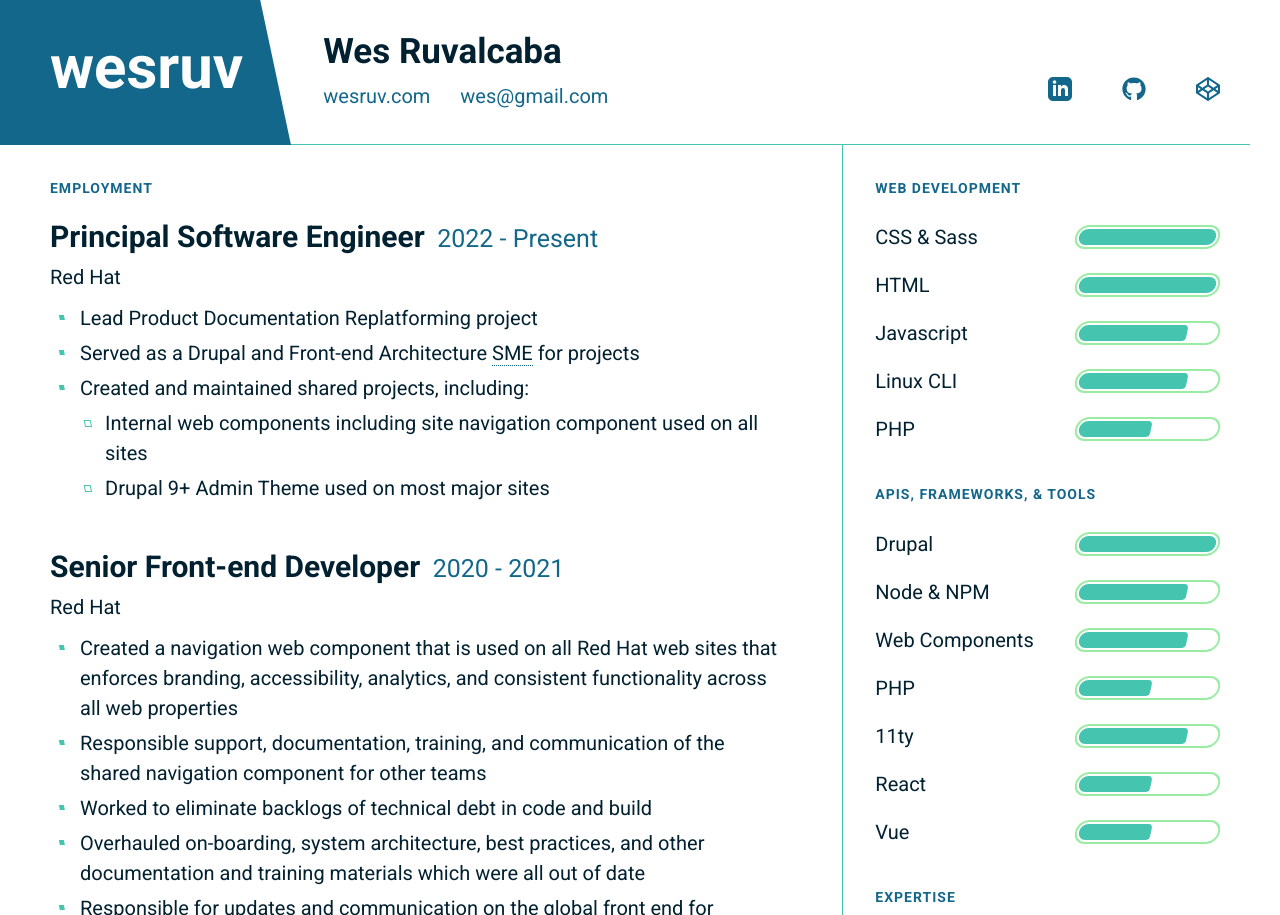
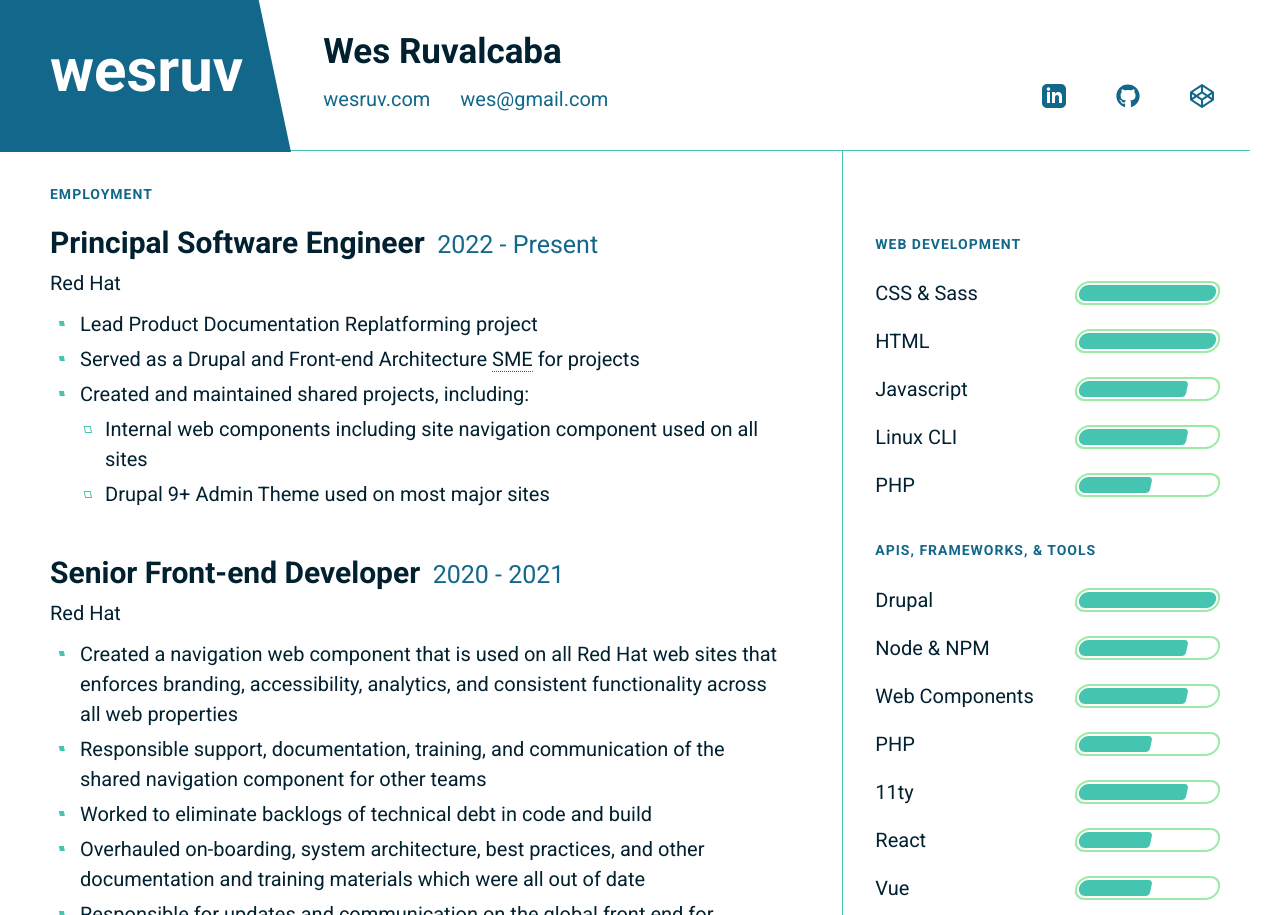
Before and after one commit to wesruv/resume, a website: page index.html in a window 1280 px wide. Shown: the top 915 px of the page. Drawn offline with Linux system fonts and the light colour scheme.

Commit message:
Made layout responsive and Improved styles

```diff
--- a/css/main.css
+++ b/css/main.css
@@ -28,7 +28,7 @@
 }
 
 :focus {
-  outline: 2px dotted var(--accent, #87d8f0);
+  outline: 3px dotted var(--accent, #87d8f0);
 }
 
 ::-moz-selection {
@@ -48,7 +48,7 @@
 
 a:hover,
 a:focus {
-  text-decoration: underline;
+  box-shadow: inset 0 -1px 0 0 var(--accent--light);
 }
 
 abbr[title] {
@@ -74,24 +74,21 @@
  * Resume styles
  */
 .resume-wrapper {
-  display: grid;
-  grid-template-columns: repeat(3, minmax(0, 1fr));
+}
+/* @media (min-width: 900px) {
+  .resume-wrapper {
+    grid-template-columns: repeat(2, minmax(0, 1fr));
+  }
+} */
+@media (min-width: 1200px) {
+  .resume-wrapper {
+    display: grid;
+    grid-template-columns: repeat(3, minmax(0, 1fr));
+  }
 }
 
 .resume-wrapper {
   align-items: start;
-}
-
-/* Section headings */
-.resume-wrapper__content h2,
-.resume-wrapper__sidebar h3{
-  margin: 0 0 1em;
-  padding: 0;
-  font-size: 0.875rem;
-  font-weight: bold;
-  text-transform: uppercase;
-  letter-spacing: 0.0714em;
-  color: var(--accent, #1e7c99);
 }
 
 /**
@@ -99,42 +96,47 @@
  */
 .resume-wrapper__header {
   display: grid;
-  grid-template-columns: -webkit-min-content 1fr;
   grid-template-columns: min-content 1fr;
-  grid-template-rows: 1fr -webkit-min-content;
-  grid-template-rows: 1fr min-content;
+  grid-template-rows: 1fr min-content min-content;
   grid-column: 1 / -1;
   align-items: center;
   border-bottom: 1px solid var(--border__color);
   padding: 0 var(--page__padding-inline);
 }
+@media (min-width: 900px) {
+  .resume-wrapper__header {
+    display: grid;
+    grid-template-columns: min-content 1fr 1fr;
+    grid-template-rows: 1fr min-content;
+    grid-column: 1 / -1;
+  }
+}
+
+.resume-wrapper__header h1,
+.resume-wrapper__header:before {
+  grid-row: 1 / span 3;
+}
+@media (min-width: 900px) {
+  .resume-wrapper__header h1 {
+    grid-row: 1 / span 2;
+  }
+}
 
 .resume-wrapper__header:before {
   content: '';
+  align-self: start;
   grid-column: 1 / span 1;
-  grid-row: 1 / span 2;
   display: block;
   width: calc(100% + var(--page__padding-inline) * 3);
-  height: calc(100% + 1px);
+  height: calc(100% + 2px);
   background: var(--accent);
   transform: skewX(12deg) translate(calc(var(--page__padding-inline) * -3));
   transform-origin: left bottom;
 }
 
-/* .resume-wrapper__header:after {
-  content: '';
-  grid-row: 1 / span 2;
-  grid-column: 1 / span 1;
-  align-self: stretch;
-  justify-self: end;
-  display: block;
-  border-right: 1px solid var(--border__color);
-} */
-
 .resume-wrapper__header h1 {
   position: relative;
   grid-column: 1 / span 1;
-  grid-row: 1 / span 2;
   margin: 0;
   padding-top: var(--header__paddingTop);
   padding-right: 3rem;
@@ -158,18 +160,54 @@
   font-weight: bold;
 }
 
-.header__contact {
-  grid-row: 2 / span 1;
+.header__contact,
+.header__social {
   display: flex;
   margin: 0;
   padding-top: 0;
-  padding-bottom: var(--header__paddingBottom);
+  padding-left: 2rem;
+  padding-bottom: 0.5em;
   gap: 1.5em;
   list-style: none;
 }
+@media (min-width: 900px) {
+  .header__contact,
+  .header__social {
+    padding-bottom: var(--header__paddingBottom);
+  }
+}
+
+.header__contact {
+  width: 100%;
+}
+@media (min-width: 900px) {
+  .header__contact {
+    width: auto;
+    grid-row: 2 / span 1;
+    grid-column: 2 / span 1;
+  }
+}
+@media (min-width: 1200px) {
+  .header__contact {
+  }
+}
+
+.header__social {
+  grid-row: 3 / span 1;
+  grid-column: 2 / span 1;
+  position: relative;
+  left: -6px;
+}
+@media (min-width: 900px) {
+  .header__social {
+    justify-self: end;
+    grid-row: 2 / span 1;
+    grid-column: 3 / span 1;
+  }
+}
 
 .social-link {
-  margin-top: -13px;
+  margin-top: -0.3em;
 }
 
 .contact-link--email {
@@ -230,11 +268,28 @@
  * Resume Content
  */
 .resume-wrapper__content {
-  grid-column: 1 / span 2;
   padding-top: var(--header__marginBottom, 2rem);
   padding-left: var(--page__padding-inline, 1.25rem);
-  padding-right: 3em;
-  border-right: 1px solid var(--border__color);
+  padding-right: var(--page__padding-inline, 1.25rem);
+}
+@media (min-width: 1200px) {
+  .resume-wrapper__content {
+    grid-column: 1 / span 2;
+    padding-right: 3em;
+    border-right: 1px solid var(--border__color);
+  }
+}
+
+/* Section headings */
+.resume-wrapper__content h2,
+.resume-wrapper__sidebar h3{
+  margin: 0 0 1em;
+  padding: 0;
+  font-size: 0.875rem;
+  font-weight: bold;
+  text-transform: uppercase;
+  letter-spacing: 0.0714em;
+  color: var(--accent, #1e7c99);
 }
 
 .resume-wrapper strong {
@@ -315,6 +370,30 @@
   padding-top: var(--header__marginBottom, 2rem);
   padding-left: 2rem;
   padding-right: var(--page__padding-inline, 1.25rem);
+}
+@media (min-width: 900px) {
+  .resume-wrapper__sidebar {
+    display: grid;
+    grid-template-columns: repeat(2, minmax(0, 1fr));
+    gap: 2em;
+  }
+}
+@media (min-width: 1200px) {
+  .resume-wrapper__sidebar {
+    display: block;
+  }
+}
+
+.sidebar__heading {
+  text-align: center;
+}
+@media (min-width: 1200px) {
+  .sidebar__heading {
+    height: 0;
+    overflow: hidden;
+    text-align: left;
+    text-indent: -9999em;
+  }
 }
 
 .resume-wrapper__sidebar h2,
--- a/index.html
+++ b/index.html
@@ -28,6 +28,8 @@
       <ul class="header__contact">
         <li class="contact-link contact-link--website"><a href="http://wesruv.com">wesruv.com</a></li>
         <li class="contact-link contact-link--email"><a href="mailto://wes@gmail.com">wes@gmail.com</a></li>
+      </ul>
+      <ul class="header__social">
         <li class="social-link social-link--linkedIn"><a class="icon icon--linkedIn" href="https://www.linkedin.com/in/wesruv/">LinkedIn</a></li>
         <li class="social-link social-link--github"><a class="icon icon--github" href="https://github.com/wesruv">Github</a></li>
         <li class="social-link social-link--codepen"><a class="icon icon--codepen" href="https://https://codepen.io/wesruv">Codepen</a></li>
@@ -147,6 +149,7 @@
               <ul>
                 <li>HUB Project (internal web content syndication and authoring)</li>
                 <li>Single Sign On</li>
+              </ul>
             </li>
             <li>Created business requirements and wireframes for all large projects</li>
             <li>Increased team productivity by developing processes, standards & documentation</li>
@@ -250,7 +253,8 @@
       </ol>
     </div>
     <aside class="resume-wrapper__sidebar">
-      <h2 class="sr-only">Skills</h2>
+      <h2 class="sidebar__heading">Skills</h2>
+      <div class="skills">
         <h3 class="skills__heading" id="skills__web-dev">Web Development</h3>
         <ul class="skills__list" aria-labelledby="skills__web-dev">
           <li>
@@ -274,7 +278,9 @@
             <span class="skill__level skill__level--proficient" title="Proficient (2 out of 4)"></span>
           </li>
         </ul>
+      </div>
 
+      <div class="skills">
         <h3 class="skills__heading" id="skills__apis">APIs, Frameworks, & Tools</h3>
         <ul class="skills__list" aria-labelledby="skills__apis">
           <li>
@@ -306,7 +312,9 @@
             <span class="skill__level skill__level--proficient" title="Proficient (2 out of 4)"></span>
           </li>
         </ul>
+      </div>
 
+      <div class="skills">
         <h3 class="skills__heading" id="skills__expertise">Expertise</h3>
         <ul class="skills__list" aria-labelledby="skills__expertise">
           <li>
@@ -330,7 +338,9 @@
             <span class="skill__level skill__level--advanced" title="Advanced (3 out of 4)"></span>
           </li>
         </ul>
+      </div>
 
+      <div class="skills">
         <h3 class="skills__heading" id="skills__mgmt">Management Experience</h3>
         <ul class="skills__list" aria-labelledby="skills__mgmt">
           <li>
@@ -358,7 +368,9 @@
             <span class="skill__level skill__level--advanced" title="Advanced (3 out of 4)"></span>
           </li>
         </ul>
+      </div>
 
+      <div class="skills">
         <h3 class="skills__heading" id="skills__tools">Preferred Tools</h3>
         <ul class="skills__list" aria-labelledby="skills__tools">
           <li>
@@ -386,6 +398,7 @@
             <span class="skill__level skill__level--expert" title="Expert (4 out of 4)"></span>
           </li>
         </ul>
+      </div>
     </aside>
   </main>
   <!-- <script src="js/main.js" type="module"></script> -->
```
Lines whose indentation alone changed are shown as unchanged.
